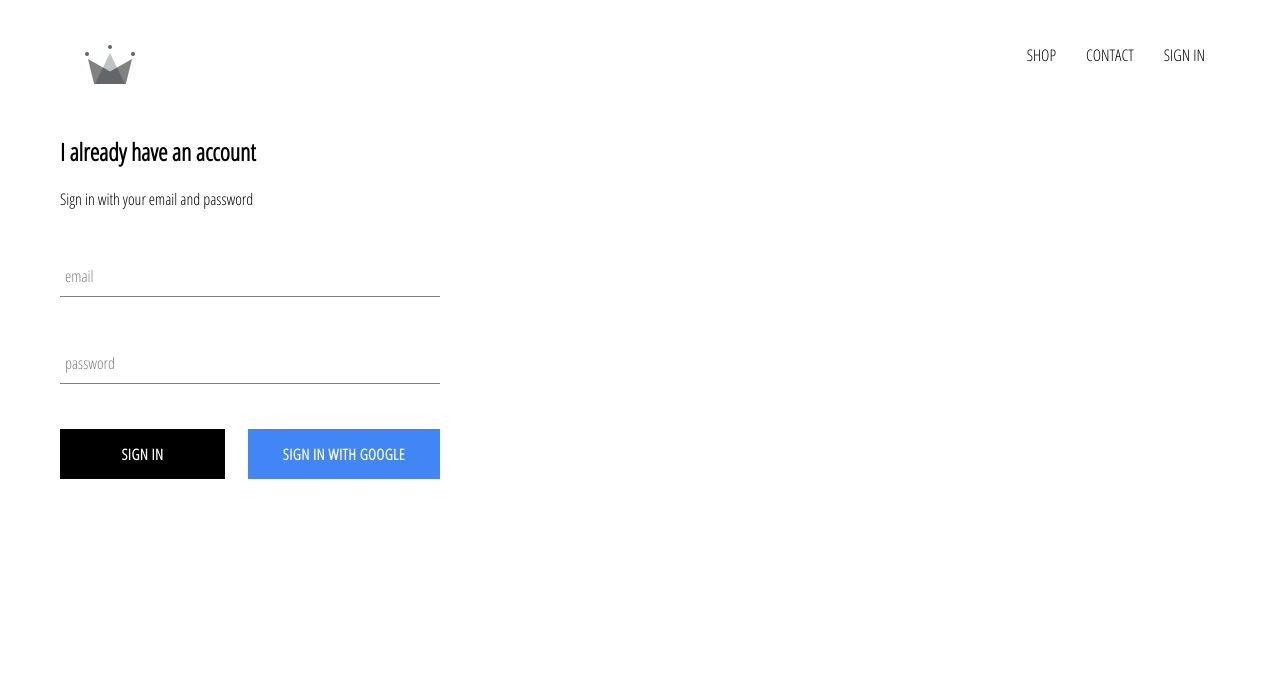
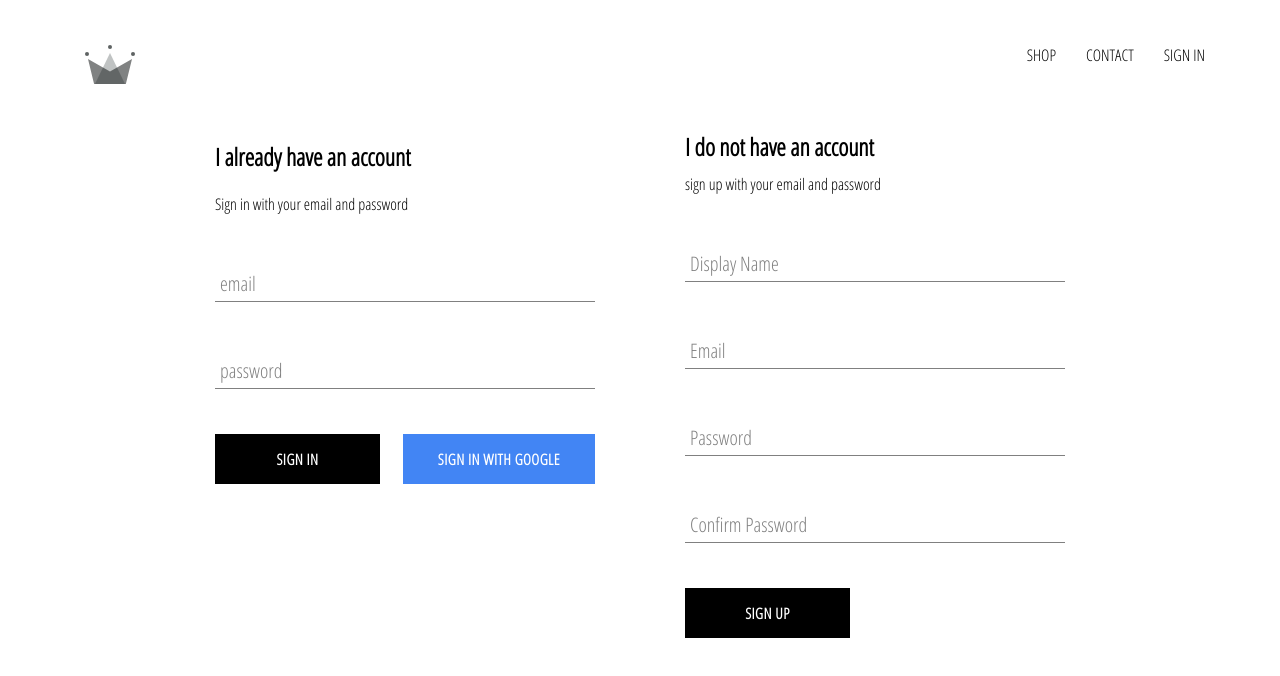
Before and after one commit to HITMANdark07/crwn-clothing, a React (Create React App) app: page /signin in a window 1280 px wide. Shown: the top 676 px of the page. Built offline with nearby package versions, Linux system fonts and the light colour scheme; no server answers.

Commit message:
implemented firebase utils, included ability to store authenticated users into our firestore database

```diff
--- a/src/App.js
+++ b/src/App.js
@@ -6,7 +6,7 @@
 import ShopPage from './pages/shop/shop.component';
 import SignInAndSignUpPage from './pages/sign-in-and-sign-up/sign-in-and-sign-up.component';
 import Header from './components/header/header.component';
-import { auth } from './firebase/firebase.util';
+import { auth, createUserProfileDocument } from './firebase/firebase.util';
 
 class App extends React.Component{
   constructor(props){
@@ -20,11 +20,23 @@
   unsubscribeFromAuth = null
 
   componentDidMount(){
-    this.unsubscribeFromAuth = auth.onAuthStateChanged(user => {
-      this.setState({currentUser : user});
+    this.unsubscribeFromAuth = auth.onAuthStateChanged(async userAuth => {
+      if (userAuth) {
+        const userRef = await createUserProfileDocument(userAuth);
 
-      console.log(user);
-    })
+        userRef.onSnapshot(snapShot => {
+          this.setState({
+            currentUser:{
+              id: snapShot.id,
+              ...snapShot.data()
+            }
+          }, () => {
+            console.log(this.state);
+          })
+        });
+      }
+      this.setState({currentUser: userAuth});
+    });
   }
 
   componentWillUnmount(){
--- a/src/components/form-input/form-input.styles.scss
+++ b/src/components/form-input/form-input.styles.scss
@@ -39,7 +39,7 @@
 
   .form-input-label {
     color: $sub-color;
-    font-size: 16px;
+    font-size: 20px;
     font-weight: normal;
     position: absolute;
     pointer-events: none;
--- /dev/null
+++ b/src/components/sign-up/sign-up.component.jsx
@@ -0,0 +1,102 @@
+import React from 'react';
+
+import FormInput from '../form-input/form-input.component';
+import CustomButton from '../custom-button/custom-button.component';
+
+import { auth, createUserProfileDocument } from '../../firebase/firebase.util';
+
+import './sign-up.styles.scss';
+
+class SignUp extends React.Component{
+    constructor(props){
+        super(props);
+
+        this.state={
+            displayName: '',
+            email:'',
+            password:'',
+            confirmPassword: ''
+        };
+    }
+
+    handleSubmit = async event =>{
+        event.preventDefault();
+
+        const {displayName, email, password, confirmPassword }= this.state;
+
+        if(password !== confirmPassword){
+            alert("password don't match");
+            return;
+        }
+
+        try{
+            const { user } = await auth.createUserWithEmailAndPassword(email, password);
+
+           await createUserProfileDocument(user, {displayName});
+
+           this.setState({
+            displayName: '',
+            email:'',
+            password:'',
+            confirmPassword: ''
+           });
+        } catch (error){
+        console.error(error);
+        }
+    };
+
+    handleChange = event => {
+        const { name, value } = event.target;
+
+        this.setState({ [name]: value});
+    }
+
+    render(){
+        const {displayName, email, password, confirmPassword }= this.state;
+        return(
+            <div className='sign-up'>
+                <h2 className="title">I do not have an account</h2>
+                <span>sign up with your email and password</span>
+                <form className='sign-up-form' onSubmit={this.handleSubmit}>
+                    <FormInput
+                    type='text'
+                    name='displayName'
+                    value={displayName}
+                    onChange={this.handleChange}
+                    label='Display Name'
+                    required
+                    />
+                    <FormInput
+                    type='email'
+                    name='email'
+                    value={email}
+                    onChange={this.handleChange}
+                    label='Email'
+                    required
+                    />
+                    <FormInput
+                    type='password'
+                    name='password'
+                    value={password}
+                    onChange={this.handleChange}
+                    label='Password'
+                    required
+                    />
+                    <FormInput
+                    type='password'
+                    name='confirmPassword'
+                    value={confirmPassword}
+                    onChange={this.handleChange}
+                    label='Confirm Password'
+                    required
+                    />
+                    <CustomButton type='submit'>
+                        SIGN UP
+                    </CustomButton>
+                </form>
+            </div>
+        );
+    }
+}
+
+export default SignUp;
--- /dev/null
+++ b/src/components/sign-up/sign-up.styles.scss
@@ -0,0 +1,9 @@
+.sign-up {
+  display: flex;
+  flex-direction: column;
+  width: 380px;
+
+  .title {
+    margin: 10px 0;
+  }
+}
--- a/src/firebase/firebase.util.js
+++ b/src/firebase/firebase.util.js
@@ -11,6 +11,32 @@
     messagingSenderId: "444999736774",
     appId: "1:444999736774:web:0270206c1e8c3d2b99a6c7",
     measurementId: "G-8GBYRRCL6N"
+  };
+
+  export const createUserProfileDocument = async (userAuth, additionalData) => {
+   if (!userAuth) return;
+
+   const userRef = firestore.doc(`users/${userAuth.uid}`);
+
+   const snapShot = await userRef.get();
+   if (!snapShot.exists) {
+     const { displayName, email} = userAuth;
+     const createdAt = new Date();
+
+     try{
+       await userRef.set({
+         displayName,
+         email,
+         createdAt,
+         ...additionalData
+       })
+     } catch (error) {
+       console.log('error creating user', error.message);
+     }
+   }
+
+   return userRef;
+
   }
 
   firebase.initializeApp(config);
--- a/src/pages/sign-in-and-sign-up/sign-in-and-sign-up.component.jsx
+++ b/src/pages/sign-in-and-sign-up/sign-in-and-sign-up.component.jsx
@@ -1,12 +1,14 @@
 import React from 'react';
 
 import SignIn from '../../components/sign-in/sign-in.component';
+import SignUp from '../../components/sign-up/sign-up.component';
 
 import './sign-in-and-sign-up.styles.scss';
 
 const SignInAndSignUpPage = () => (
     <div className='sign-in-and-sign-up'>
        <SignIn />
+       <SignUp />
     </div>
 );
 
--- a/src/pages/sign-in-and-sign-up/sign-in-and-sign-up.styles.scss
+++ b/src/pages/sign-in-and-sign-up/sign-in-and-sign-up.styles.scss
@@ -0,0 +1,6 @@
+.sign-in-and-sign-up {
+    width: 850px;
+    display: flex;
+    justify-content: space-between;
+    margin: 30px auto;
+}
```
